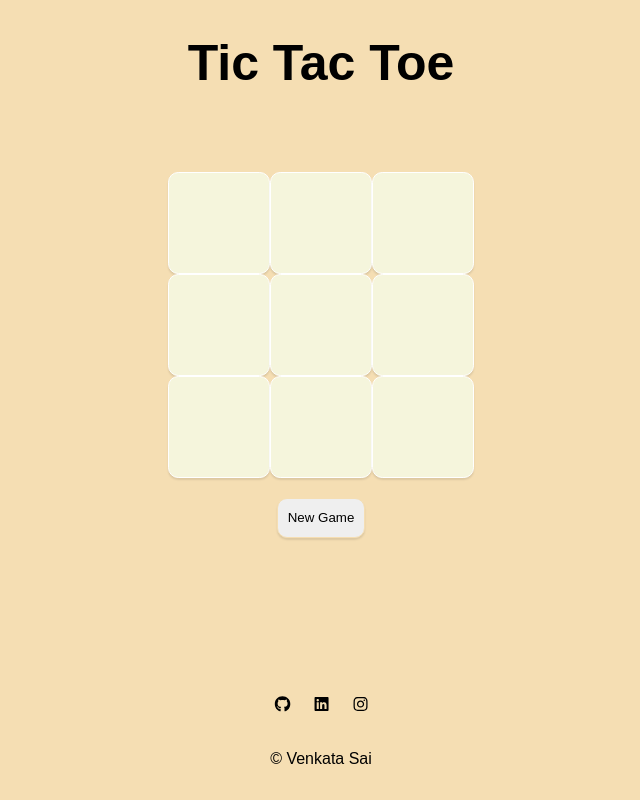
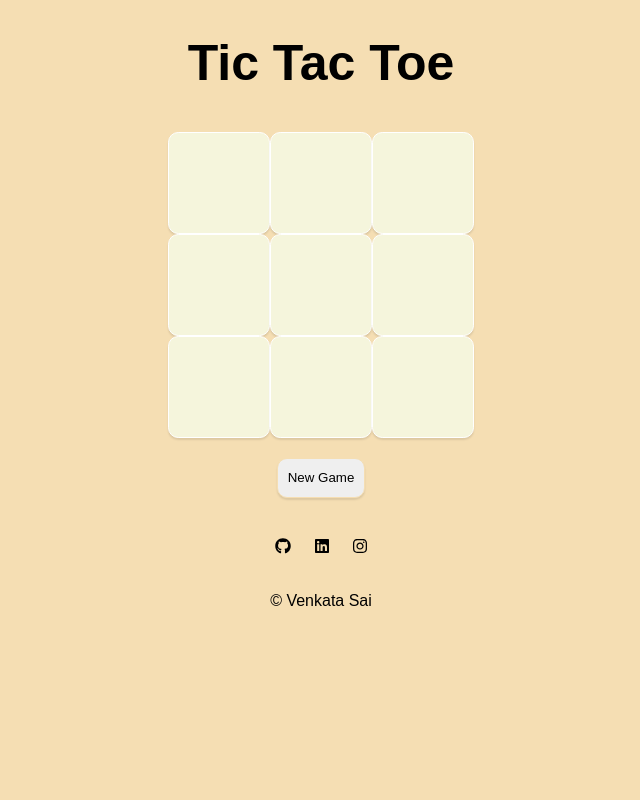
Before and after one commit to venkatasai24/Tic-Tac-Toe, a plain HTML site: page index.html in a window 1280 px wide. Shown: the whole page, without its empty margins (319-959 px from the left). Drawn offline with Linux system fonts and the light colour scheme.

Commit message:
Update styles.css

```diff
--- a/styles.css
+++ b/styles.css
@@ -14,7 +14,7 @@ body {
 }
 
 .result {
-    margin: 10vh;
+    margin: 5vh;
 }
 
 .res {
@@ -59,10 +59,6 @@ button:hover{
 }
 
 .foot {
-    position: absolute;
-    bottom: 2% ;
-    left:50%;
-    transform: translate(-50%,0%);
     text-align: center;
     color: black ;
 }
```
